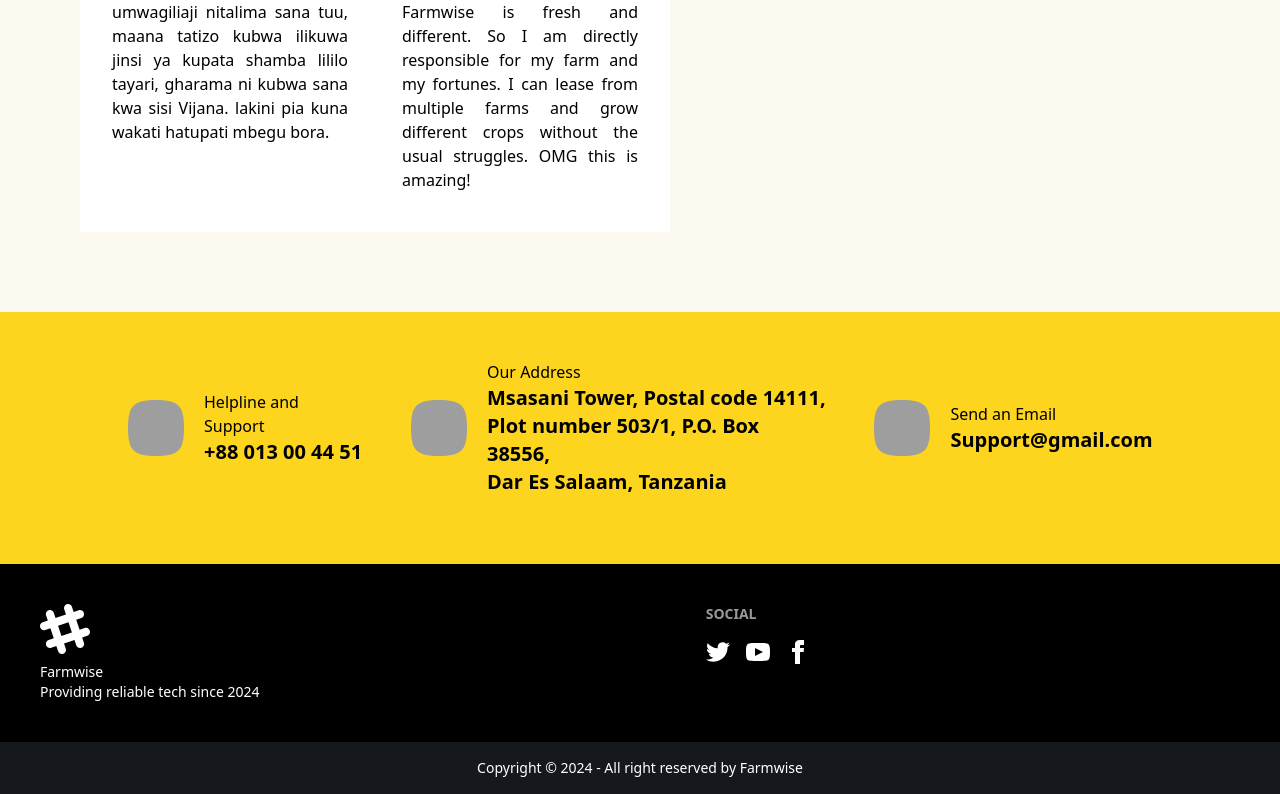
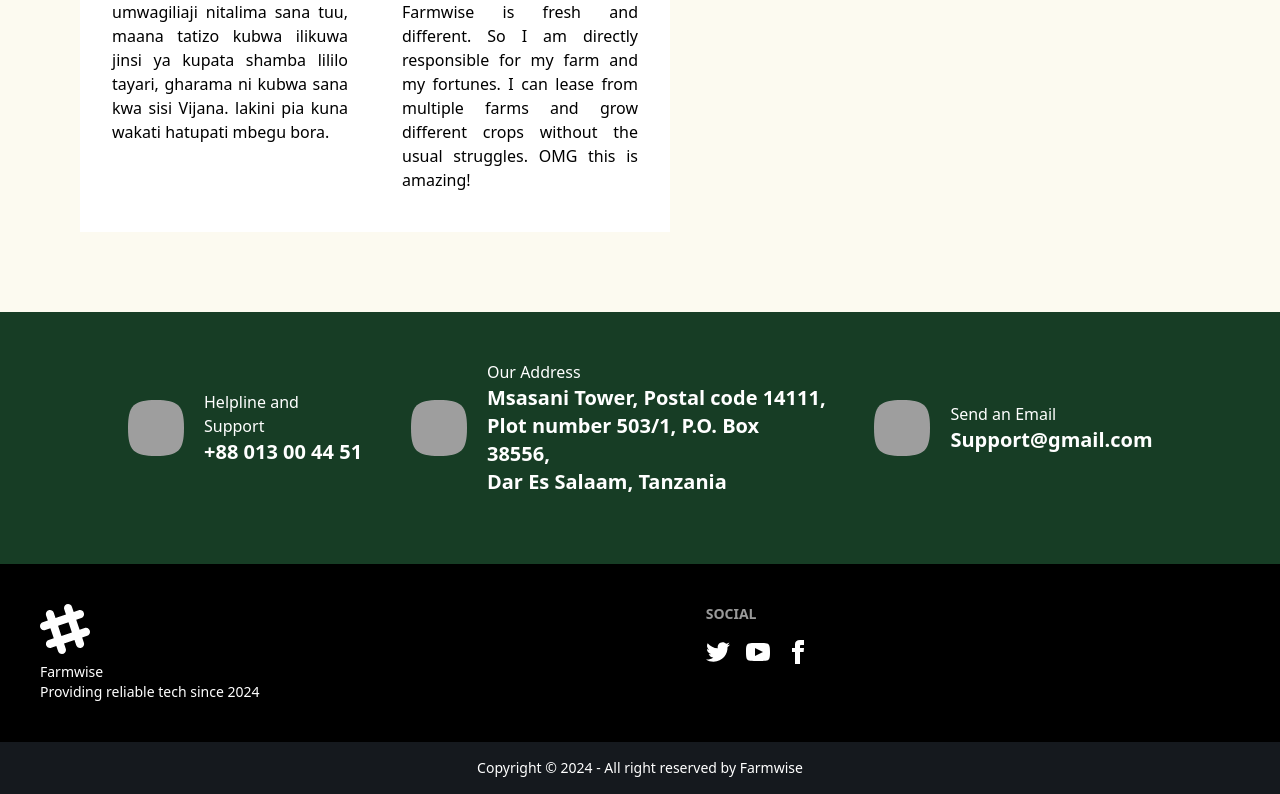
Before and after one commit to kevinmisigaro/farmwise, a Next.js app: page / in a window 1280 px wide. Shown: the part 4248-5042 px from the top of the page. Built offline with nearby package versions, Linux system fonts and the light colour scheme; grey boxes are pictures that could not be loaded.

Commit message:
bg change

```diff
--- a/src/app/page.tsx
+++ b/src/app/page.tsx
@@ -314,7 +314,7 @@
       </div>
       {/* end of testimonial */}
 
-      <div className="px-5 md:px-32 bg-[#fdd51f] flex flex-col md:flex-row justify-between gap-x-5 md:gap-x-12 py-12">
+      <div className="px-5 md:px-32 bg-[#173d25] text-white flex flex-col md:flex-row justify-between gap-x-5 md:gap-x-12 py-12">
         <div className="flex items-center gap-x-5 mb-5">
           <img
             className="mask mask-squircle w-[3.5rem] h-[3.5rem]"
```
